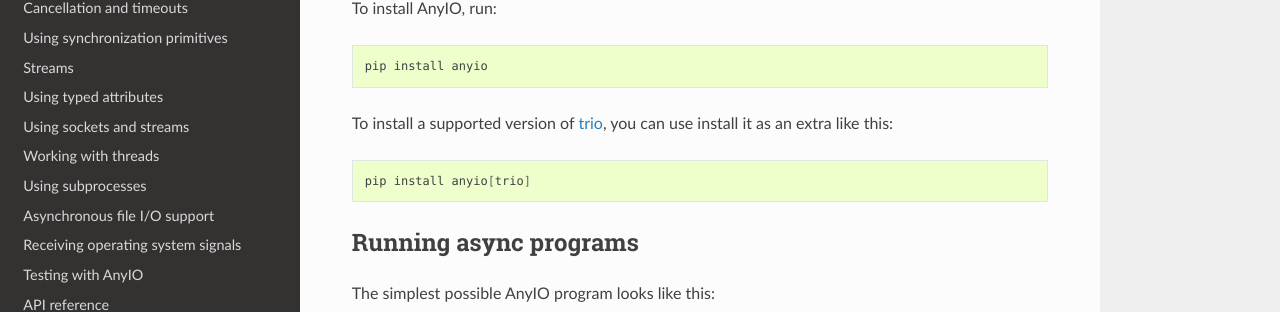
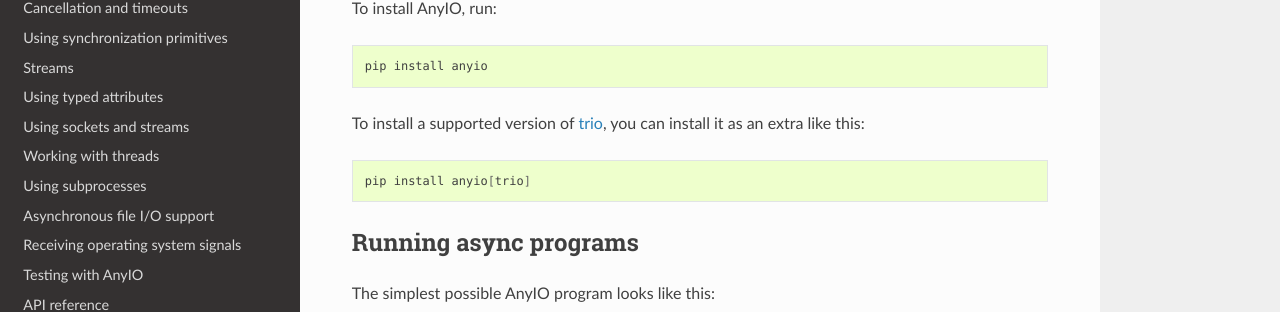
Before and after one commit to agronholm/anyio, a Sphinx documentation site: the page built from docs/basics.rst, in a window 1280 px wide and 900 px high. Shown: the part 291-603 px from the top of the window. Built offline with Sphinx 7.4.7 and the Read the Docs theme 2.0.0, drawn with Linux system fonts in a browser that asks for light colours.

Commit message:
Fix typo

```diff
--- a/docs/basics.rst
+++ b/docs/basics.rst
@@ -15,7 +15,7 @@
 
     pip install anyio
 
-To install a supported version of trio_, you can use install it as an extra like this:
+To install a supported version of trio_, you can install it as an extra like this:
 
 .. code-block:: bash
 
--- a/docs/tasks.rst
+++ b/docs/tasks.rst
@@ -74,7 +74,7 @@
     run(main)
 
 The target coroutine function **must** call ``task_status.started()`` because the task that is
-calling will :meth:`TaskGroup.start() <.abc.TaskGroup.start>` will be blocked until then. If the
+calling with :meth:`TaskGroup.start() <.abc.TaskGroup.start>` will be blocked until then. If the
 spawned task never calls it, then the :meth:`TaskGroup.start() <.abc.TaskGroup.start>` call will
 raise a ``RuntimeError``.
 
```
